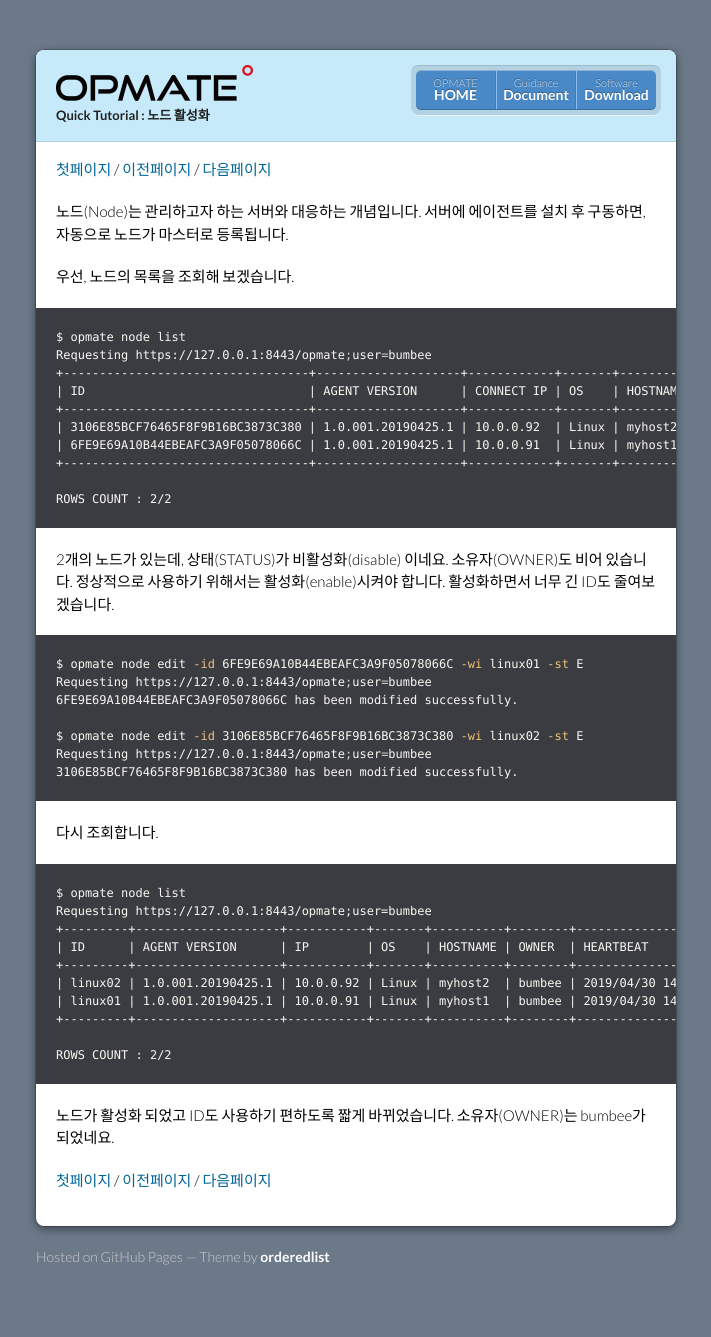
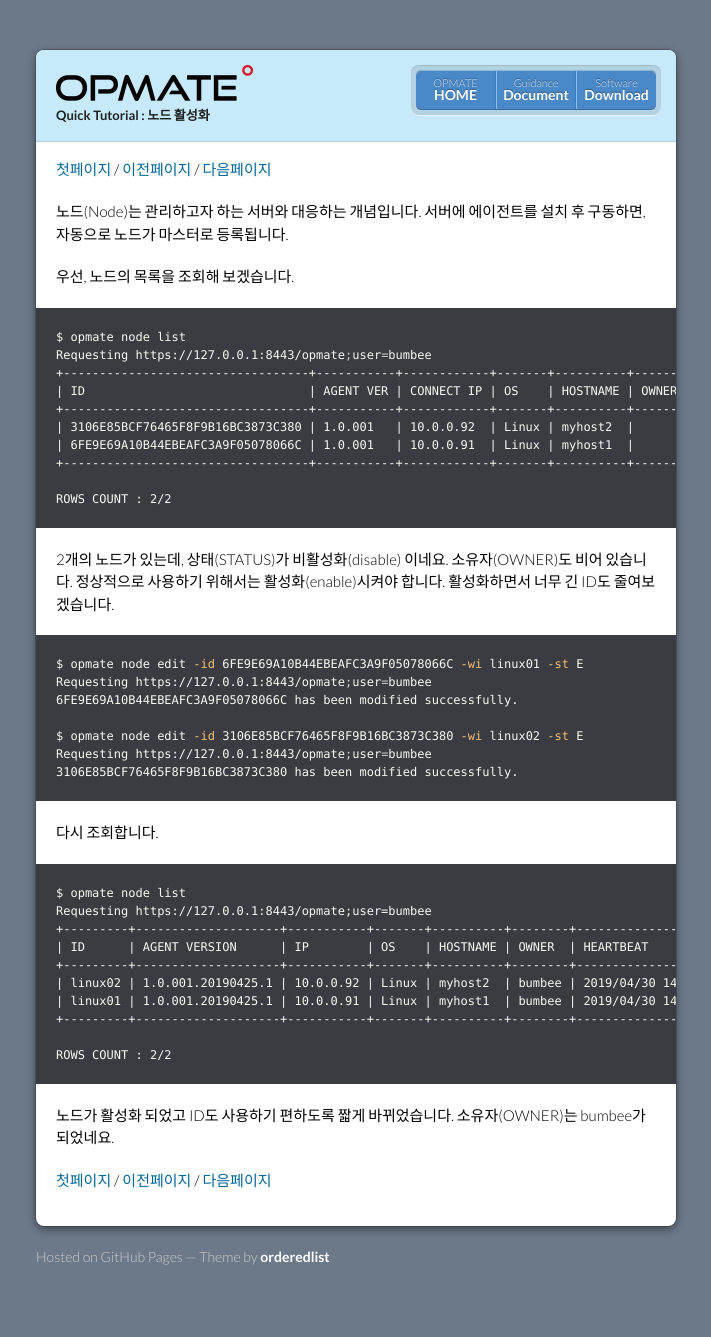
Before and after one commit to opmate/opmate.github.io, a Jekyll site: the page built from document/QuickTutorial3.md, in a window 1280 px wide. Shown: the whole page, without its empty margins (284-995 px from the left). Built offline with Jekyll 4.4.1, drawn with Linux system fonts in a browser that asks for light colours; our own code applies the rules of GitHub Pages for plain Markdown files; a script that is not in the unit is left out; the repository's description, which GitHub fills in, is left out.

Commit message:
Update QuickTutorial3.md

````diff
--- a/document/QuickTutorial3.md
+++ b/document/QuickTutorial3.md
@@ -13,12 +13,12 @@
 ```sh
 $ opmate node list
 Requesting https://127.0.0.1:8443/opmate;user=bumbee
-+----------------------------------+--------------------+------------+-------+----------+-------+------------------+---------+
-| ID                               | AGENT VERSION      | CONNECT IP | OS    | HOSTNAME | OWNER | HEARTBEAT        | STATUS  |
-+----------------------------------+--------------------+------------+-------+----------+-------+------------------+---------+
-| 3106E85BCF76465F8F9B16BC3873C380 | 1.0.001.20190425.1 | 10.0.0.92  | Linux | myhost2  |       | 2019/04/30 14:10 | disable |
-| 6FE9E69A10B44EBEAFC3A9F05078066C | 1.0.001.20190425.1 | 10.0.0.91  | Linux | myhost1  |       | 2019/04/30 14:10 | disable |
-+----------------------------------+--------------------+------------+-------+----------+-------+------------------+---------+
++----------------------------------+-----------+------------+-------+----------+-------+------------------+---------+
+| ID                               | AGENT VER | CONNECT IP | OS    | HOSTNAME | OWNER | HEARTBEAT        | STATUS  |
++----------------------------------+-----------+------------+-------+----------+-------+------------------+---------+
+| 3106E85BCF76465F8F9B16BC3873C380 | 1.0.001   | 10.0.0.92  | Linux | myhost2  |       | 2019/04/30 14:10 | disable |
+| 6FE9E69A10B44EBEAFC3A9F05078066C | 1.0.001   | 10.0.0.91  | Linux | myhost1  |       | 2019/04/30 14:10 | disable |
++----------------------------------+-----------+------------+-------+----------+-------+------------------+---------+
 
 ROWS COUNT : 2/2
 ```
````
